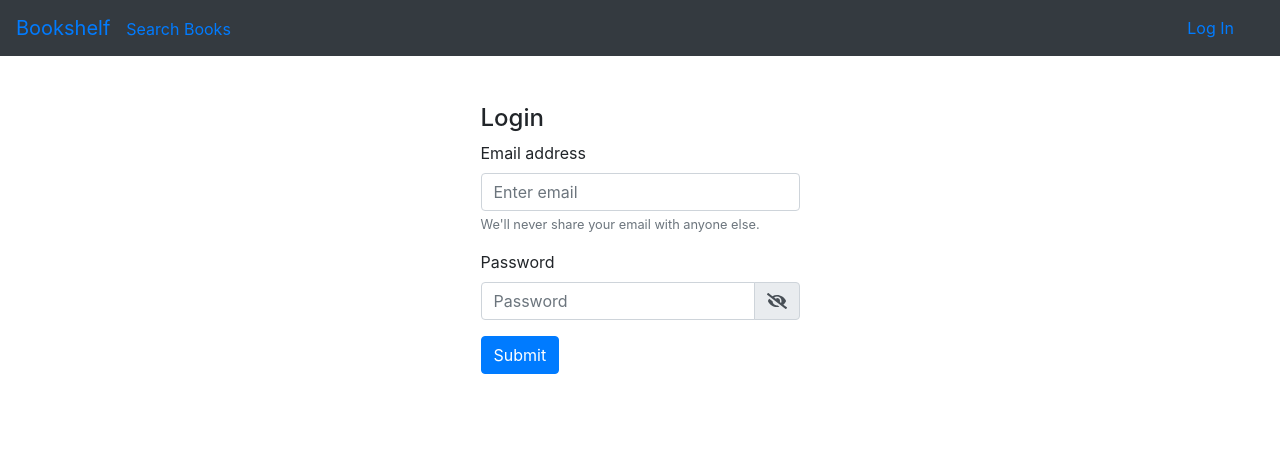
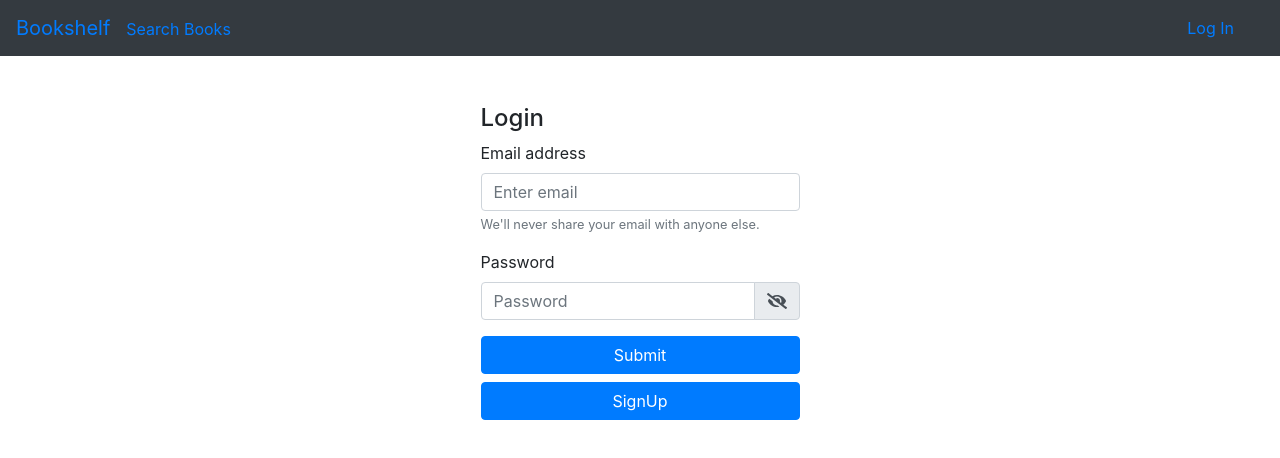
Before and after one commit to SendaRaven/Bookshelf, a React (Create React App) app in the folder bookschelf-client/: page /login in a window 1280 px wide. Shown: the top 458 px of the page. Built offline with nearby package versions, Linux system fonts and the light colour scheme.

Commit message:
added button from login to signup

```diff
--- a/bookschelf-client/src/components/Login.jsx
+++ b/bookschelf-client/src/components/Login.jsx
@@ -6,10 +6,12 @@ import InputGroup from 'react-bootstrap/InputGroup';
 import { FontAwesomeIcon } from '@fortawesome/react-fontawesome';
 import { faEye, faEyeSlash } from '@fortawesome/free-solid-svg-icons';
 import { login } from "./api";
+import { useHistory } from "react-router-dom";
 
 
 export default function Login() {
 
+    let history = useHistory();
 
     const [values, setValues] = useState({
         name: '',
@@ -31,14 +33,19 @@ export default function Login() {
     const handleSubmit = event => {
         event.preventDefault();
         console.log("Hey");
-        login(values.email, values.password)
+        login(values.email, values.password);
+        history.push("/Bookshelf");
+
     };
+    const handleSignUp = () => {
+        history.push("/signup");
+    }
 
     return (
         <div>
             <Container /* className="{classes.container}" */>
                 <h4>Login</h4>
-                <Form onSubmit={handleSubmit}>
+                <Form onSubmit={handleSubmit} className="mb-2">
 
                     <Form.Group controlId="formBasicEmail">
                         <Form.Label>Email address</Form.Label>
@@ -64,11 +71,12 @@ export default function Login() {
                     {/* <Form.Group controlId="formBasicCheckbox">
                         <Form.Check type="checkbox" label="Check me out" />
                     </Form.Group> */}
-                    <Button variant="primary" type="submit">
+                    <Button variant="primary" type="submit" block>
                         Submit
-  </Button>
+                    </Button>
+
                 </Form>
-
+<Button onClick={handleSignUp} block>SignUp</Button>
 
 
                 {/* <FormControl className={clsx(classes.margin, classes.textField)}
```
